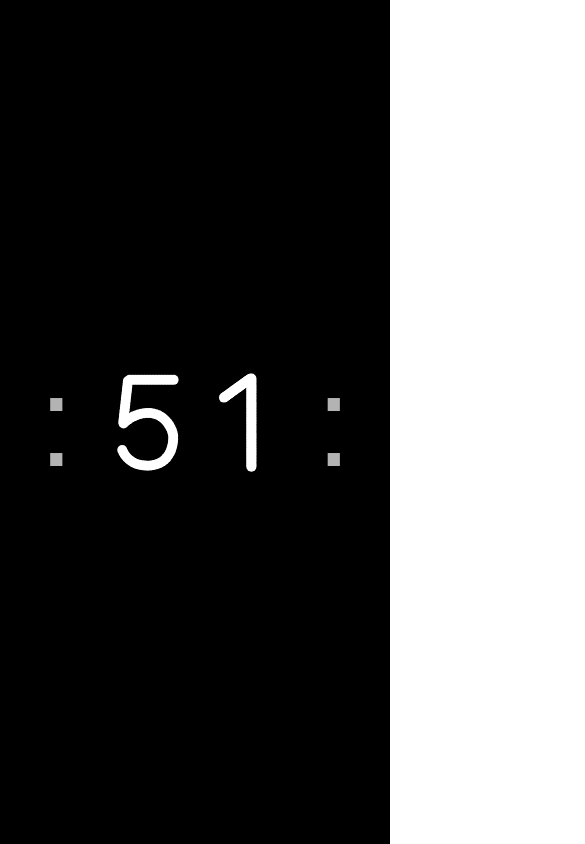
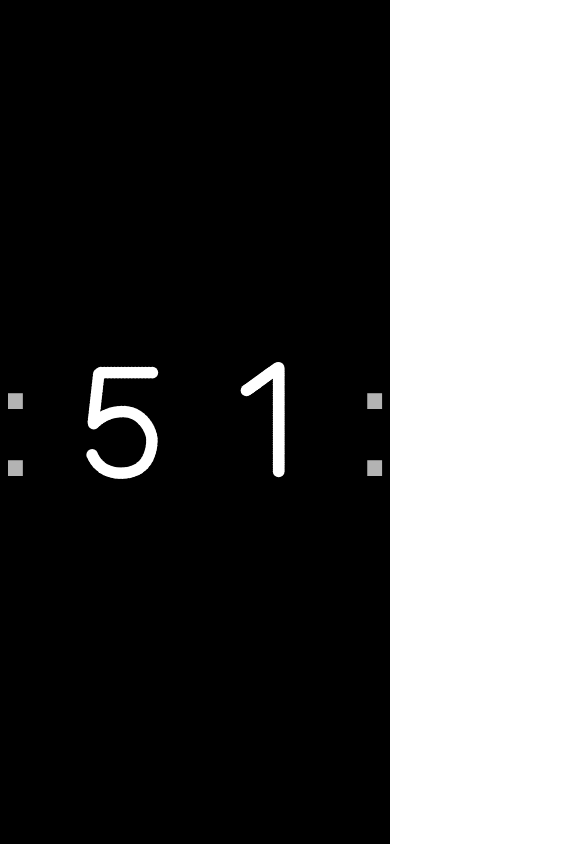
Before and after one commit to mohitvirli/focus-clock, a Next.js app: page / in a window 390 px wide. Shown: the top 844 px of the page, 585 px wide, since content can reach past the window. Built offline with nearby package versions, Linux system fonts and the light colour scheme.

Commit message:
Add mobile + basic animations

```diff
--- a/app/Time.tsx
+++ b/app/Time.tsx
@@ -1,19 +1,43 @@
 "use client";
 import { motion } from "framer-motion";
 import { useEffect, useState } from "react";
-import MorphText from "./component/morph";
+import { isMobile } from "react-device-detect";
+import MorphText from "./components/Morph";
+import Magnet from "./components/Magnet";
 
 const Digit = ({digits }: { digits: number }) => {
   const tenths = Math.floor(digits / 10);
   const units = digits % 10;
+  const [config, setConfig] = useState({
+    width: 256,
+    margin: '-30px',
+  });
+
+  useEffect(() => {
+    if (isMobile) {
+      setConfig({
+        width: 40,
+        margin: '-29px',
+      });
+    } else {
+      setConfig({
+        width: 150,
+        margin: '-30px',
+      });
+    }
+  }, []);
   return (
     <motion.div className="flex items-center justify-center"
       animate={ { opacity: 1 }}
       initial={{ opacity: 0 }}
       transition={{ duration: 1.5 }}>
-      <MorphText text={tenths} />
-      <div className="ml-[-30px]">
-        <MorphText text={units} />
+      <Magnet padding={80} disabled={false} magnetStrength={20}>
+        <MorphText text={tenths} width={config.width}/>
+      </Magnet>
+      <div className={`ml-[${config.margin}]`}>
+        <Magnet padding={80} disabled={false} magnetStrength={20}>
+          <MorphText text={units} width={config.width}/>
+        </Magnet>
       </div>
     </motion.div>
   );
@@ -22,6 +46,7 @@
 export const Time = () => {
   const [time, setTime] = useState(new Date());
   const [opacity, setOpacity] = useState(0.3);
+  const [fontSize, setFontSize] = useState(156);
 
   useEffect(() => {
     const interval = setInterval(() => {
@@ -32,14 +57,22 @@
     return () => clearInterval(interval);
   }, []);
 
+  useEffect(() => {
+    if (isMobile) {
+      setFontSize(30);
+    } else {
+      setFontSize(156);
+    }
+  }, []);
+
 
   return (
     <div className="flex flex-col items-center justify-center h-screen">
       <div className="flex">
         <Digit digits={time.getHours()} />
-        <div className="text-9xl mx-2" style={ { opacity, transitionDuration: '0.5s', }}>:</div>
+        <div className="text-9xl mx-2" style={ { fontSize, opacity, transitionDuration: '0.5s', }}>:</div>
         <Digit digits={time.getMinutes()} />
-        <div className="text-9xl mx-2" style={ { opacity, transitionDuration: '0.5s', }}>:</div>
+        <div className="text-9xl mx-2" style={ { fontSize, opacity, transitionDuration: '0.5s', }}>:</div>
         <Digit digits={time.getSeconds()} />
       </div>
     </div>
--- /dev/null
+++ b/app/components/Magnet.tsx
@@ -0,0 +1,86 @@
+//https://www.reactbits.dev/animations/magnet
+import React, { useState, useEffect, useRef, ReactNode, HTMLAttributes } from "react";
+
+interface MagnetProps extends HTMLAttributes<HTMLDivElement> {
+  children: ReactNode;
+  padding?: number;
+  disabled?: boolean;
+  magnetStrength?: number;
+  activeTransition?: string;
+  inactiveTransition?: string;
+  wrapperClassName?: string;
+  innerClassName?: string;
+}
+
+const Magnet: React.FC<MagnetProps> = ({
+  children,
+  padding = 100,
+  disabled = false,
+  magnetStrength = 2,
+  activeTransition = "transform 0.3s ease-out",
+  inactiveTransition = "transform 0.5s ease-in-out",
+  wrapperClassName = "",
+  innerClassName = "",
+  ...props
+}) => {
+  const [isActive, setIsActive] = useState<boolean>(false);
+  const [position, setPosition] = useState<{ x: number; y: number }>({ x: 0, y: 0 });
+  const magnetRef = useRef<HTMLDivElement>(null);
+
+  useEffect(() => {
+    if (disabled) {
+      setPosition({ x: 0, y: 0 });
+      return;
+    }
+
+    const handleMouseMove = (e: MouseEvent) => {
+      if (!magnetRef.current) return;
+
+      const { left, top, width, height } = magnetRef.current.getBoundingClientRect();
+      const centerX = left + width / 2;
+      const centerY = top + height / 2;
+
+      const distX = Math.abs(centerX - e.clientX);
+      const distY = Math.abs(centerY - e.clientY);
+
+      if (distX < width / 2 + padding && distY < height / 2 + padding) {
+        setIsActive(true);
+        const offsetX = (e.clientX - centerX) / magnetStrength;
+        const offsetY = (e.clientY - centerY) / magnetStrength;
+        setPosition({ x: offsetX, y: offsetY });
+      } else {
+        setIsActive(false);
+        setPosition({ x: 0, y: 0 });
+      }
+    };
+
+    window.addEventListener("mousemove", handleMouseMove);
+    return () => {
+      window.removeEventListener("mousemove", handleMouseMove);
+    };
+  }, [padding, disabled, magnetStrength]);
+
+  const transitionStyle = isActive ? activeTransition : inactiveTransition;
+
+  return (
+    <div
+      ref={magnetRef}
+      className={wrapperClassName}
+      style={{ position: "relative", display: "inline-block" }}
+      {...props}
+    >
+      <div
+        className={innerClassName}
+        style={{
+          transform: `translate3d(${position.x}px, ${position.y}px, 0)`,
+          transition: transitionStyle,
+          willChange: "transform",
+        }}
+      >
+        {children}
+      </div>
+    </div>
+  );
+};
+
+export default Magnet;
--- a/package.json
+++ b/package.json
@@ -12,6 +12,7 @@
     "framer-motion": "^12.16.0",
     "next": "15.3.3",
     "react": "^19.0.0",
+    "react-device-detect": "^2.2.3",
     "react-dom": "^19.0.0"
   },
   "devDependencies": {
```
Also changed, not shown: app/components/Morph.tsx (renamed from app/component/morph.tsx), 1 other file (tests, documents, lock files or other folders).
